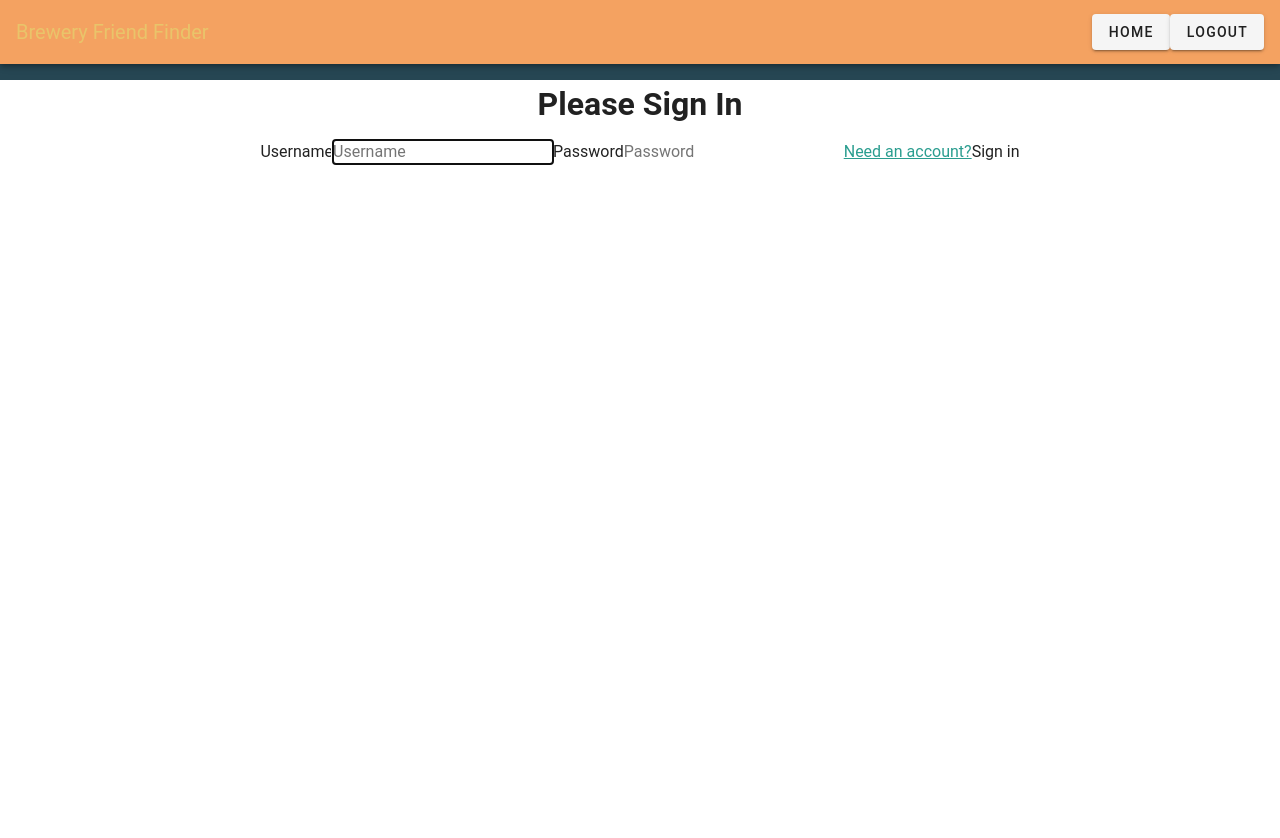
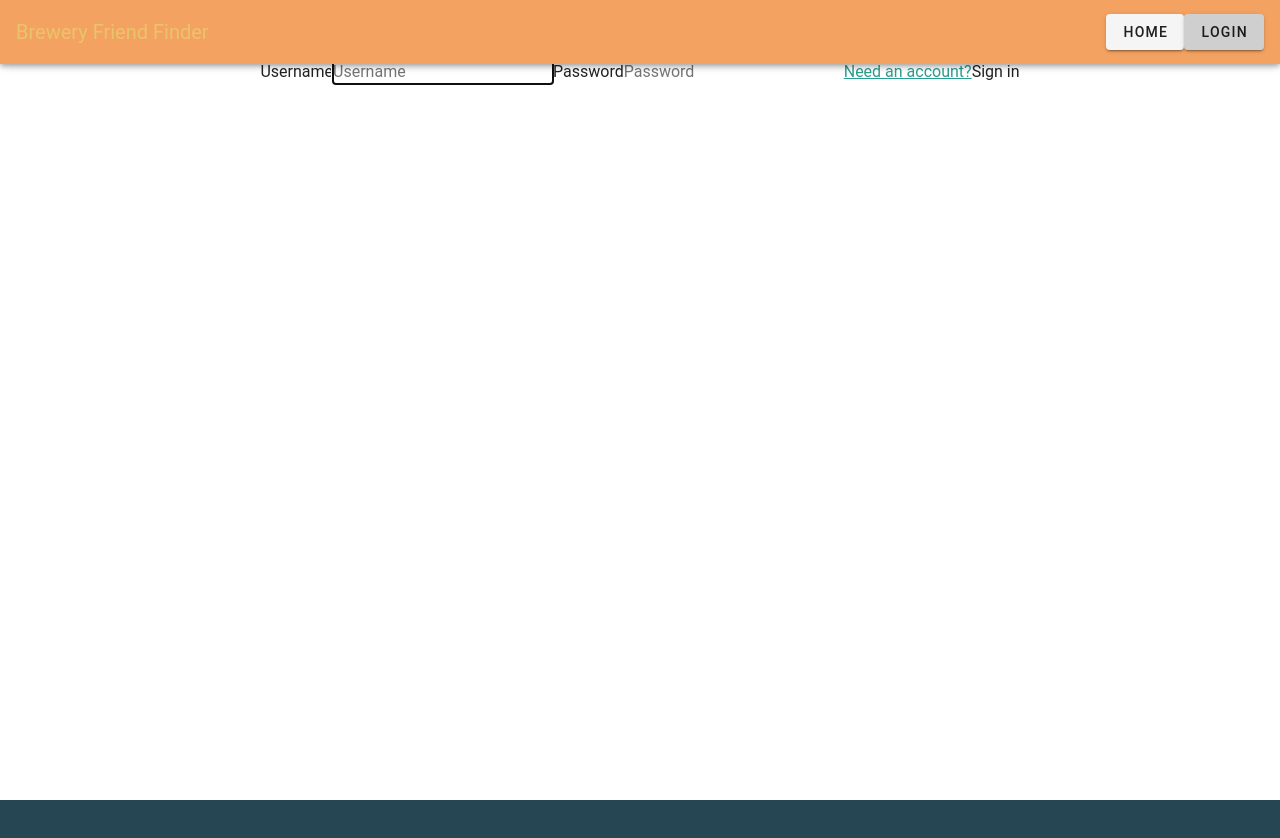
Before and after one commit to adeckert1010/BreweryFinder, a Vue app in the folder vue_starter_dotnet/frontend/: page /login in a window 1280 px wide. Shown: the top 838 px of the page. After the commit the page ends 800 px from the top, so only its background shows below. Built offline with nearby package versions, Linux system fonts and the light colour scheme.

Commit message:
login/out button working

```diff
--- a/vue_starter_dotnet/frontend/src/App.vue
+++ b/vue_starter_dotnet/frontend/src/App.vue
@@ -3,16 +3,18 @@
     <v-app-bar app color="accent">
       <v-app-bar-title><router-link id ="nav-bar-title" :to="{name: 'home'}">Brewery Friend Finder</router-link></v-app-bar-title>
       <v-spacer></v-spacer>
+      <v-btn v-if="getUser()">{{getUser().sub}}</v-btn>
       <v-btn to="/">
       Home
         <!-- <router-link :to="{name: 'home'}">Home</router-link> -->
       </v-btn>
       <!-- <span v-if="$auth.loading"> -->
-      <v-btn v-if="loggedIn" to="/logout" >
+      <!-- <v-btn @authenticated="user=getUser"  v-if="user" to="/logout" > -->
+      <v-btn v-if="getUser()" to="/logout" >
       Logout
         <!-- <router-link :to="{name: 'logout'}">Logout</router-link> -->
       </v-btn>
-      <v-btn v-else to="/login" >
+      <v-btn v-if = "!getUser()" to="/login" >
       Login
         <!-- <router-link :to="{name: 'login'}">Login</router-link> -->
       </v-btn>
@@ -29,18 +31,24 @@ import auth from './auth';
 export default {
   data() {
             return {
-                loggedIn: Boolean,
-                user: Object
+                // loggedIn: Boolean,
+                //user: this.getUser()
 
             }
         },
-  methods: {
-            created(){
-              this.user = auth.getUser();
-              this.loggedIn = this.user;
+        methods:{
+          getUser(){
+            let newUser = auth.getUser();
+            console.log(newUser);
+            return auth.getUser();
+          }
+        },
+        created(){
+          this.user = auth.getUser();
+          this.loggedIn = this.user;
 
-            }
         }
+
 
 };
 </script>
@@ -85,16 +93,13 @@ input[type=text],  input[type=password]{
 body {
   background-color: #264653;
   color: #f4a261;
-  padding-top: 80px;
+
 }
-img {
+/* img {
   height: 50%;
   width: 50%;
   border-radius: 5px;
-
-  width: 50%;
-  height: 90%;
-}
+} */
 
 
 
--- a/vue_starter_dotnet/frontend/src/main.js
+++ b/vue_starter_dotnet/frontend/src/main.js
@@ -1,7 +1,7 @@
 import Vue from 'vue'
 import App from './App.vue'
 import router from './router'
-import vuetify from './plugins/vuetify';
+import vuetify from '@/plugins/vuetify';
 
 Vue.config.productionTip = false
 
--- a/vue_starter_dotnet/frontend/src/views/Login.vue
+++ b/vue_starter_dotnet/frontend/src/views/Login.vue
@@ -71,6 +71,7 @@ export default {
               token = token.replace(/"/g, '');
             }
             auth.saveToken(token);
+            // this.$emit("authenticated", true);
             this.$router.push('/');
           }
         })
```
